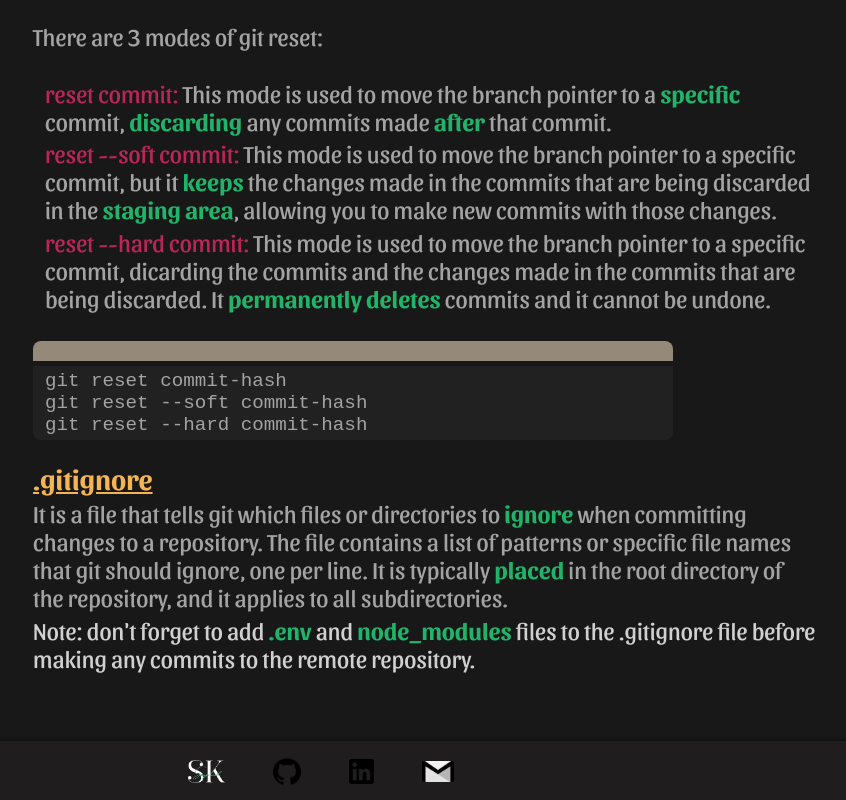
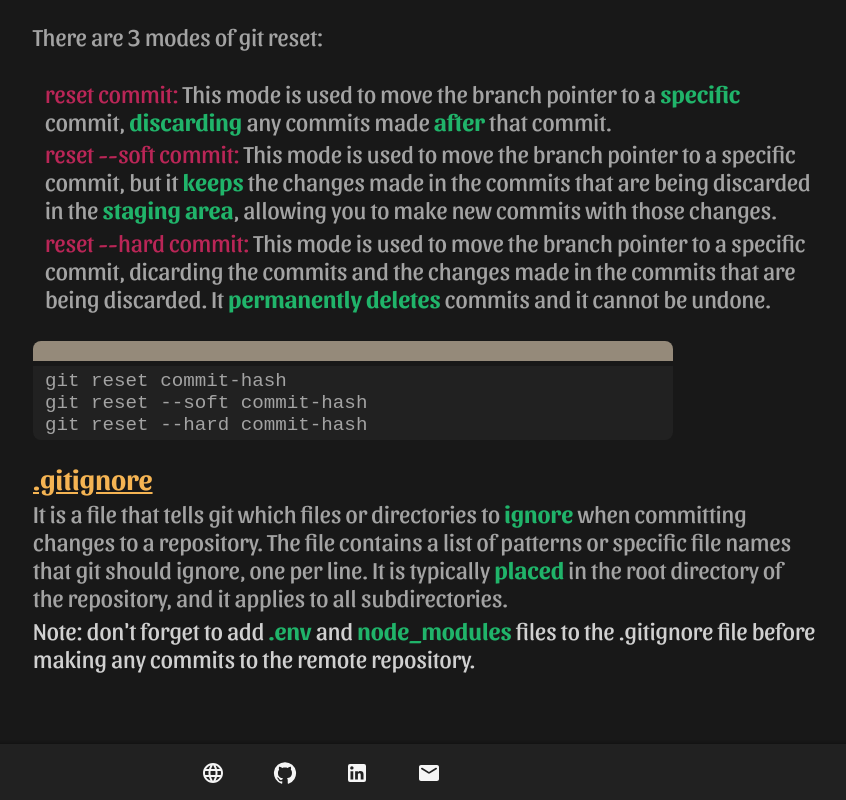
Before and after one commit to SoumyaSagnik/Blogs, a React (Create React App) app: page /git in a window 1280 px wide. Shown: the part 9432-10232 px from the top of the page, without its empty margins (319-1165 px from the left). Built offline with nearby package versions, Linux system fonts and the light colour scheme.

Commit message:
footer revamp

```diff
--- a/src/App.css
+++ b/src/App.css
@@ -225,13 +225,13 @@ a, a:visited {
 
 footer {
   position: absolute;
-  background-color: #1f1d1d;
+  background-color: #212121;
   width: 100%;
   display: flex;
   align-items: center;
   justify-content: center;
   bottom: 0;
-  box-shadow: 0 0 .3rem rgba(0, 0, 0, .7);
+  box-shadow: 0 0 .3rem rgba(0, 0, 0, .5);
 }
 
 footer a {
@@ -253,23 +253,6 @@ footer li {
   display: flex;
   gap: .5rem;
   align-items: center;
-}
-
-footer img#name {
-  width: 2.35rem;
-}
-
-footer img#github {
-  width: 1.7rem;
-}
-
-footer img#linkedin {
-  width: 1.6rem;
-}
-
-footer img#mail {
-  width: 2rem;
-  height: 1.35rem;
 }
 
 .code header {
--- a/src/components/Footer.js
+++ b/src/components/Footer.js
@@ -1,14 +1,19 @@
+import LinkedInIcon from "@mui/icons-material/LinkedIn";
+import GitHubIcon from "@mui/icons-material/GitHub";
+import LanguageIcon from "@mui/icons-material/Language";
+import MailRoundedIcon from "@mui/icons-material/MailRounded";
+
 const Footer = ({ screenSize }) => {
   return (
     <footer style={{ top: screenSize }}>
       <ul>
         <li>
           <a
-            href="http://portfolio.soumyakhanda.tech/"
+            href="https://soumyakhanda.netlify.app/"
             target="_blank"
             rel="noreferrer"
           >
-            <img src={require(`../images/name.png`)} alt="SSK" id="name" />
+            <LanguageIcon fontSize="medium" />
           </a>
         </li>
         <li>
@@ -17,11 +22,7 @@ const Footer = ({ screenSize }) => {
             target="_blank"
             rel="noreferrer"
           >
-            <img
-              src={require(`../images/github.png`)}
-              alt="GitHub"
-              id="github"
-            />
+            <GitHubIcon fontSize="medium" />
           </a>
         </li>
         <li>
@@ -30,16 +31,12 @@ const Footer = ({ screenSize }) => {
             target="_blank"
             rel="noreferrer"
           >
-            <img
-              src={require(`../images/linkedin.png`)}
-              alt="linkedin"
-              id="linkedin"
-            />
+            <LinkedInIcon fontSize="medium" />
           </a>
         </li>
         <li>
           <a href="mailto:soumyasagnik@gmail.com">
-            <img src={require(`../images/email.png`)} alt="mail" id="mail" />
+            <MailRoundedIcon fontSize="medium" />
           </a>
         </li>
       </ul>
```
